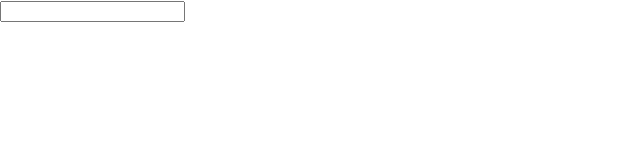
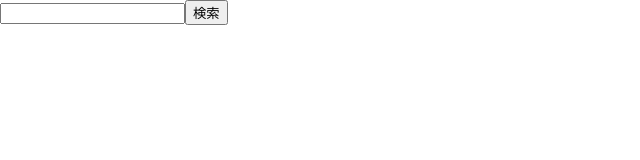
Before and after one commit to KNakano53/search_member, a React (Create React App) app in the folder frontend/: page / in a window 1280 px wide. Shown: the top 160 px of the page, without its empty margins (0-640 px from the left). Built offline with nearby package versions, Linux system fonts and the light colour scheme.

Commit message:
検索ボタン作成

```diff
--- a/frontend/src/searchBox.tsx
+++ b/frontend/src/searchBox.tsx
@@ -1,16 +1,19 @@
-import React from 'react';
+import React, {useState} from 'react';
 import SearchResult from './SearchResult';
 import Button from 'react-bootstrap/Button';
 
-function searchBox() {
+function SearchBox() {
+  const [searchFlag, setSeatchFlag] = useState(false);
+
   return (
     <div className="App">
       <div>
         <input type='text' />
-
+        <Button variant="primary" onClick={()=> setSeatchFlag(true) }>検索</Button>
       </div>
+      <SearchResult searchFlag={searchFlag} />
     </div>
   );
 }
 
-export default searchBox;
+export default SearchBox;
--- a/frontend/src/searchResult.ts
+++ b/frontend/src/searchResult.ts
@@ -1,10 +1,10 @@
 import React from "react";
 
-function searchResult(searchFlag :boolean){
+function SearchResult(searchFlag :boolean){
     if(!searchFlag){
         return null;
     }
 
 }
 
-export default searchResult;
+export default SearchResult;
```
